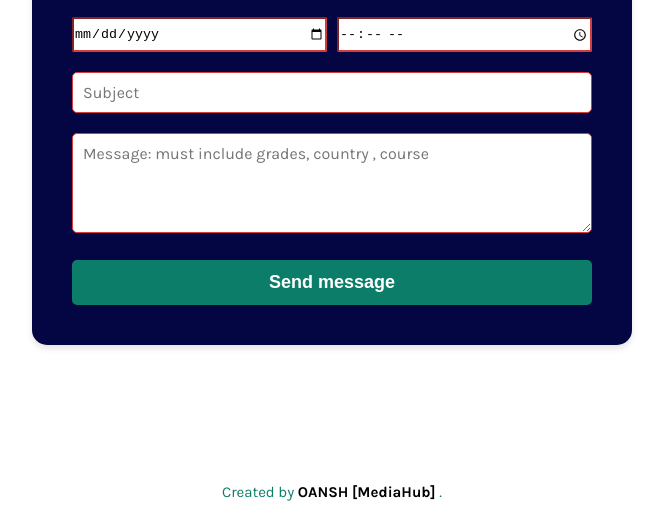
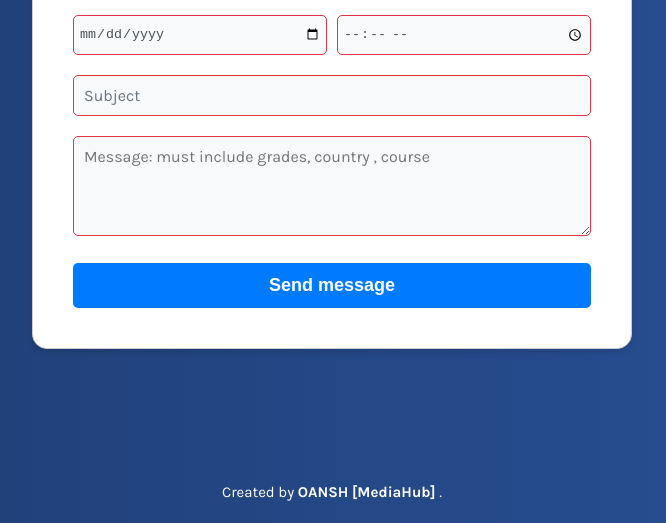
Before and after one commit to oansh-careers/oansh-careers.github.io, a plain HTML site: page index.html in a window 1280 px wide. Shown: the part 277-800 px from the top of the page, without its empty margins (308-974 px from the left). Drawn offline with Linux system fonts and the light colour scheme.

Commit message:
Update styles.css

```diff
--- a/styles.css
+++ b/styles.css
@@ -1,4 +1,3 @@
-
 /* Reset and base styles */
 * {
   margin: 0;
@@ -10,9 +9,8 @@ body {
   font-family: "Karla", sans-serif;
   font-size: 16px;
   line-height: 1.5;
-  color: hsl(0, 0%, 100%);
-  background: #fff;
-  background-size: cover;
+  color: #ffffff;
+  background: linear-gradient(to right, #1e3c72, #2a5298);
   display: flex;
   flex-direction: column;
   min-height: 100vh;
@@ -32,51 +30,60 @@ main {
 /* Form styles */
 form,
 #successMessage {
-
   padding: 40px;
   border-radius: 15px;
   box-shadow: 0 4px 6px rgba(0, 0, 0, 0.1);
   width: 100%;
   margin-top: 10px;
 }
-#successMessage{
-    position: absolute;
-    left: 30%;
-    width: 40%;
-    background-color: hsl(169, 82%, 27%);
-}
-form{
-    background-color: #030643;
-    backdrop-filter: blur(20px);
-}
-h1 {
-  font-size: 32px;
-  margin-bottom: 30px;
-  color: hsl(187, 24%, 22%);
-}
-span{
-  font-size: 32px;
+
+#successMessage {
+  position: absolute;
+  left: 30%;
+  width: 40%;
+  background-color: #28a745;
 }
 
+form {
+  background-color: #ffffff;
+  backdrop-filter: blur(20px);
+  border: 1px solid #cccccc;
+}
+
+h1, span {
+  font-size: 32px;
+  color: #1e3c72;
+}
+
+input::placeholder {
+  color: #6c757d;
+}
 
 .form-group {
   margin-bottom: 20px;
 }
-.row{
+
+.row {
   display: flex;
   gap: 10px;
   justify-content: space-between;
 }
-.row1 input{
+
+.row1 input {
   width: 270px;
-  border-radius: 2px;
-  height: 35px;
+  border-radius: 5px;
+  height: 40px;
+  padding: 5px;
+  border: 1px solid #cccccc;
+  background-color: #f8f9fa;
+  color: #495057;
 }
-.row1{
+
+.row1 {
   gap: 10px;
   display: flex;
+}
 
-}
 label {
   display: block;
   margin-bottom: 5px;
@@ -88,8 +95,10 @@ input[type="email"],
 textarea {
   width: 100%;
   padding: 10px;
-  border: 1px solid hsl(186, 15%, 59%);
+  border: 1px solid #ced4da;
   border-radius: 5px;
+  background-color: #f8f9fa;
+  color: #495057;
   font-family: "Karla", sans-serif;
   font-size: 16px;
 }
@@ -124,10 +133,9 @@ input[type="radio"] {
   margin-right: 5px;
 }
 
-
 button {
-  background-color: hsl(169, 82%, 27%);
-  color: hsl(0, 0%, 100%);
+  background-color: #007bff;
+  color: #ffffff;
   border: none;
   padding: 12px 24px;
   font-size: 18px;
@@ -140,19 +148,19 @@ button {
 
 button:hover,
 button:focus {
-  background-color: hsl(169, 82%, 22%);
+  background-color: #0056b3;
 }
 
 /* Error and success styles */
 .error-message {
-  color: hsl(0, 66%, 54%);
+  color: #dc3545;
   font-size: 14px;
   margin-top: 5px;
 }
 
 input:invalid,
 textarea:invalid {
-  border-color: hsl(0, 66%, 54%);
+  border-color: #dc3545;
 }
 
 .successMessage {
@@ -160,7 +168,7 @@ textarea:invalid {
 }
 
 .successMessage h2 {
-  color: hsl(169, 82%, 27%);
+  color: #28a745;
   margin-bottom: 10px;
 }
 
@@ -173,11 +181,11 @@ footer {
   text-align: center;
   margin-top: 20px;
   font-size: 15px;
-  color: hsl(169, 82%, 27%);
+  color: #ffffff;
 }
 
 footer a {
-  color: hsl(0, 0%, 0%);
+  color: #ffffff;
   text-decoration: none;
   font-weight: bolder;
   transition: color 0.3s ease;
@@ -186,7 +194,7 @@ footer a {
 footer a:hover,
 footer a:focus {
   text-decoration: none;
-  color: hsl(169, 82%, 27%);
+  color: #ffdd57;
 }
 
 /* Responsive design */
@@ -199,10 +207,12 @@ footer a:focus {
   #success-message {
     padding: 20px;
   }
+
   #successMessage {
     left: 15%;
     width: 70%;
   }
+
   .radio-group {
     flex-direction: column;
     gap: 10px;
@@ -215,6 +225,6 @@ textarea:focus,
 button:focus,
 input[type="radio"]:focus,
 input[type="checkbox"]:focus {
-  outline: 2px solid hsl(169, 82%, 27%);
+  outline: 2px solid #007bff;
   outline-offset: 2px;
 }
```
